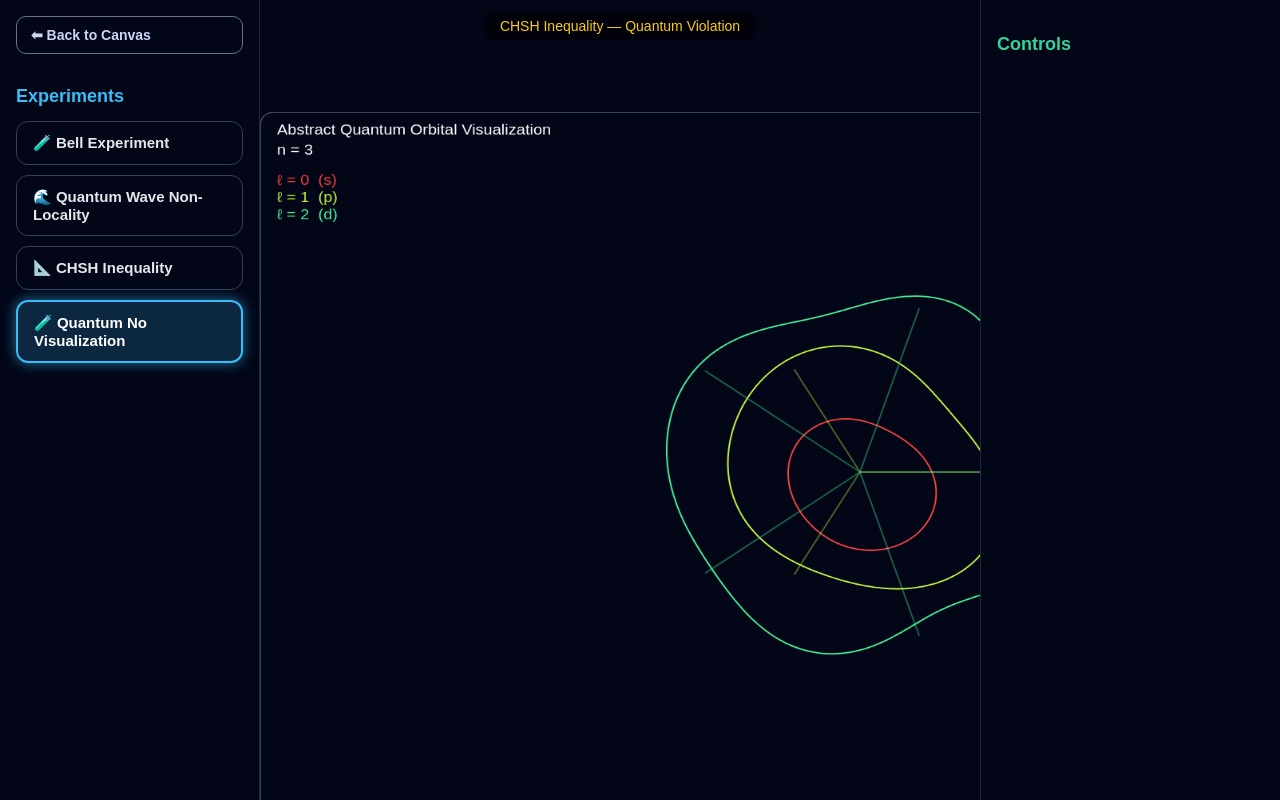
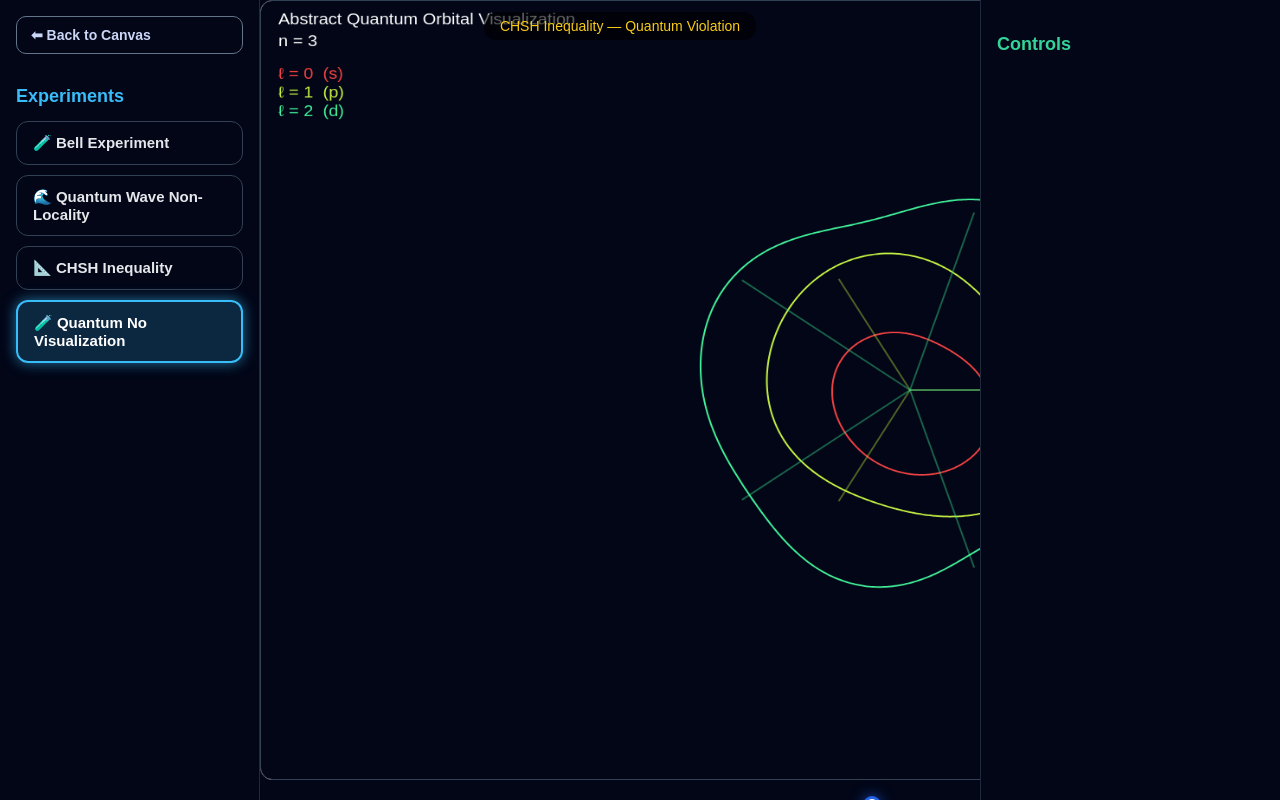
Before and after one commit to Assam157/RadiationLab, a React (Create React App) app: page /quantum in a window 1280 px wide. Both pictures are taken after a click on the button "🧪 Quantum No Visualization". Built offline with nearby package versions, Linux system fonts and the light colour scheme.

Commit message:
Add files via upload

```diff
--- a/src/components/QuantumNoVisulization.jsx
+++ b/src/components/QuantumNoVisulization.jsx
@@ -119,11 +119,15 @@ export default function QuantumAbstractLab() {
     display: "flex",
     flexDirection: "column",
     alignItems: "center",
-          justifyContent: "center",
-          width:1200,
-          height:1000
+
+    width: "500%",
+    height: "500%",
+
+    overflow: "auto",                // 🔑 ENABLE SCROLL
+    WebkitOverflowScrolling: "touch" // 📱 smooth mobile scroll
   }}
 >
+
         <canvas
           ref={canvasRef}
           width={W}
```
Lines whose indentation alone changed are shown as unchanged.
